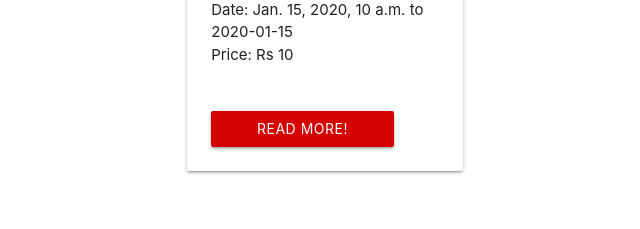
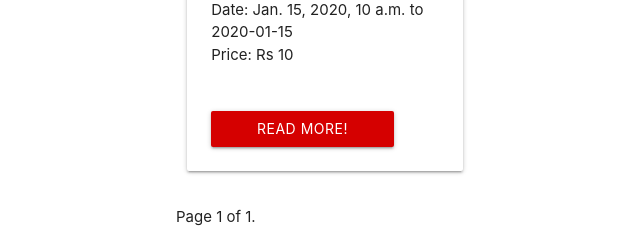
Before and after one commit to sonamkshenoy/Events-Hosting, a Django app: template EventsHosting/templates/events.html in a window 1280 px wide. Shown: the part 761-990 px from the top of the page, without its empty margins (16-656 px from the left). Before the commit the page ends 935 px from the top, so only its background shows below. Run offline with Django 3.2, Linux system fonts and the light colour scheme; the template is opened without the code that fills it: most values are stand-ins (such as "Sample title", 1, 10 or a date in 2020).

Commit message:
Added pagination to events

```diff
--- a/EventsHosting/EventsHosting/views.py
+++ b/EventsHosting/EventsHosting/views.py
@@ -1,11 +1,15 @@
 from django.shortcuts import render
 from .models import Event, Booking
 from django.http import HttpResponse
+from django.core.paginator import Paginator
 
 
 # Display all events
 def events(request):
-    events = Event.objects.all()
+    events_list = Event.objects.all()
+    paginator = Paginator(events_list,2)
+    page=request.GET.get('page')
+    events = paginator.get_page(page)
     return render(request,'events.html',{'events':events})
 
 # Display details
--- a/EventsHosting/templates/events.html
+++ b/EventsHosting/templates/events.html
@@ -33,5 +33,26 @@
 
       {%endfor%}
       </div>
+
+
+
+      <div class="pagination">
+        <span class="step=links">
+          {% if events.has_previous %}
+            <a href="?page=1">&laquo; first</a>
+            <a href="?page={{events.previous_page_number}}">previous</a>
+          {% endif %}
+
+          <span class="current">Page {{events.number}} of {{events.paginator.num_pages}}.</span>
+
+          {% if events.has_next %}
+            <a href="?page={{events.next_page_number}}">next</a>
+            <a href="?page={{events.paginator.num_pages}}">last &raquo;</a>
+          {% endif %}
+        </span>
+
+      </div>
+
+
     </div>
 {%endblock%}
```
